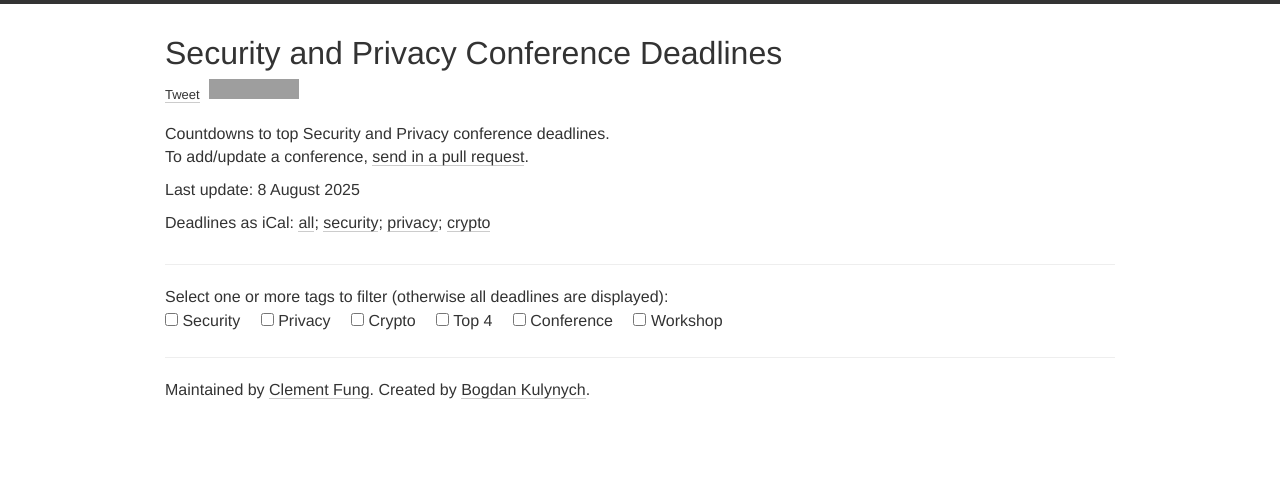
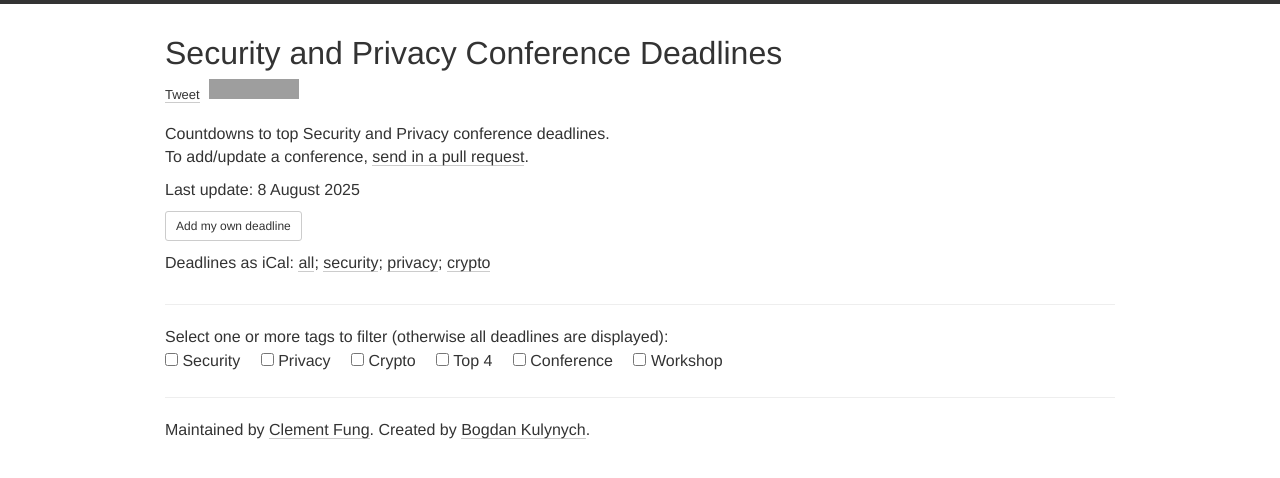
Before and after one commit to DuanYuFi/deadlines, a Jekyll site: the page built from index.html, in a window 1280 px wide. Shown: the top 478 px of the page. Built offline with Jekyll 4.4.1, drawn with Linux system fonts in a browser that asks for light colours; nearby versions of some CDN libraries; comment, search, counter and statistics services are not loaded; grey boxes are pictures that could not be loaded.

Commit message:
Add link to add.html from homepage

```diff
--- a/index.html
+++ b/index.html
@@ -29,6 +29,7 @@
             {{ site.description }}
             <p>To add/update a conference, <a target="_blank" href="//github.com/{{ site.github_username }}/{{ site.github_repo }}">send in a pull request</a>.
             <p>Last update: {{ site.time | date: "%-d %B %Y" }}
+            <p><a href="{{ site.baseurl }}/add.html" class="btn btn-default btn-sm">Add my own deadline</a></p>
             <div>
                 <p>
                     Deadlines as iCal:
```
